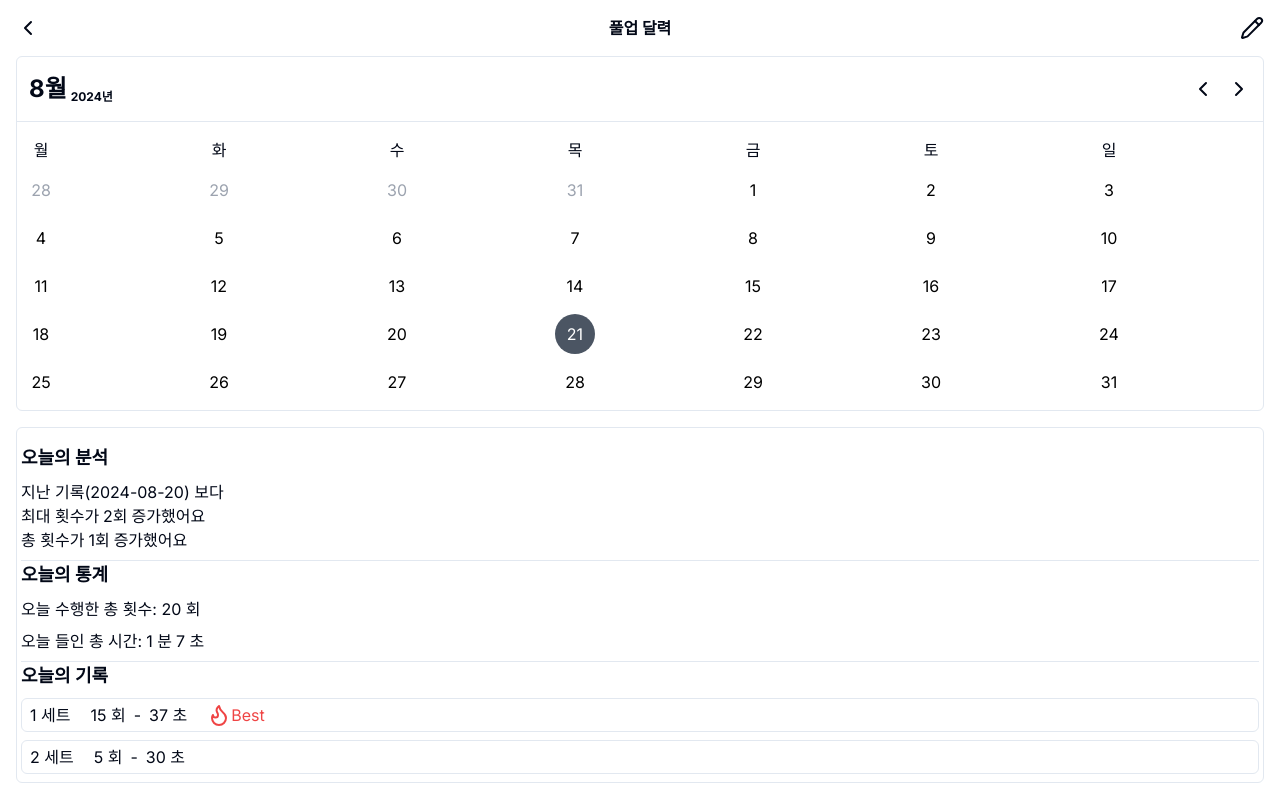
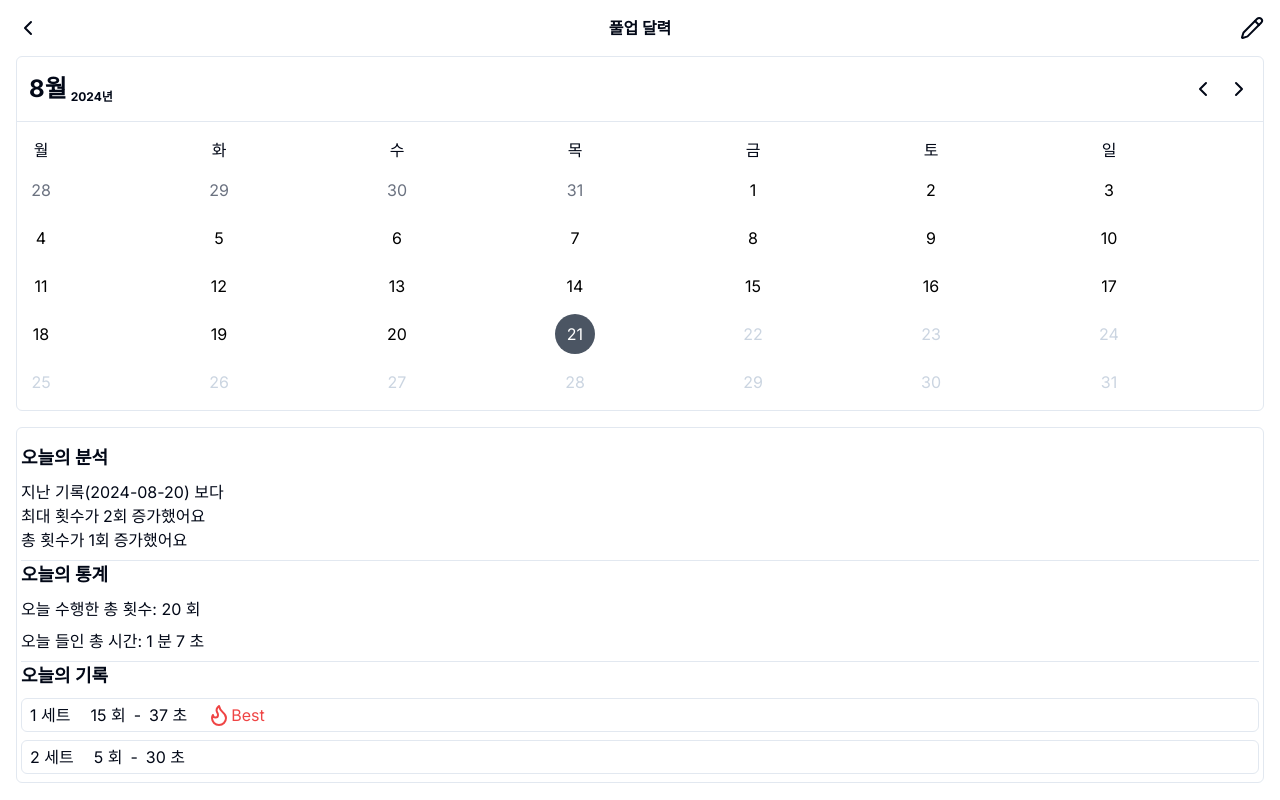
Before and after one commit to LeeKwang-min/pullog, a Next.js app: page /calendar in a window 1280 px wide. Built offline with nearby package versions, Linux system fonts and the light colour scheme.

Commit message:
[수정] 달력의 미래 날짜를 선택할 수 없도록 변경

```diff
--- a/src/app/calendar/_components/Calendar.tsx
+++ b/src/app/calendar/_components/Calendar.tsx
@@ -9,6 +9,8 @@ import {
   endOfMonth,
   endOfWeek,
   format,
+  isAfter,
+  isBefore,
   isSameDay,
   isSameMonth,
   startOfMonth,
@@ -106,14 +108,17 @@ function CalendarDays({
             key={index}
             className={cn(
               "w-10 h-10 flex items-center justify-center",
-              isSameMonth(day, viewDate) ? "text-black" : "text-gray-400",
+              isSameMonth(day, viewDate) ? "text-black" : "text-gray-500",
               isSameDay(day, selectDate) &&
                 isSameDay(day, viewDate) &&
-                "rounded-full bg-gray-600 text-white"
+                "rounded-full bg-gray-600 text-white",
+              isAfter(day, new Date()) && "cursor-not-allowed, text-slate-300"
             )}
             onClick={() => {
-              setSelectDate(day);
-              setViewDate(day);
+              if (isBefore(day, new Date())) {
+                setSelectDate(day);
+                setViewDate(day);
+              }
             }}
           >
             {format(day, "d")}
```
